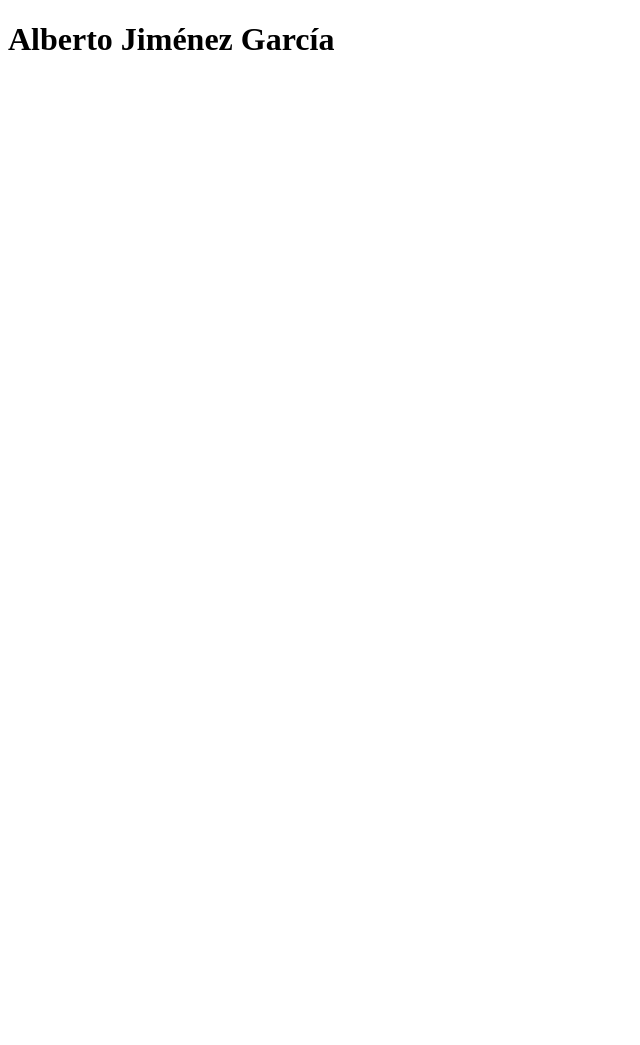
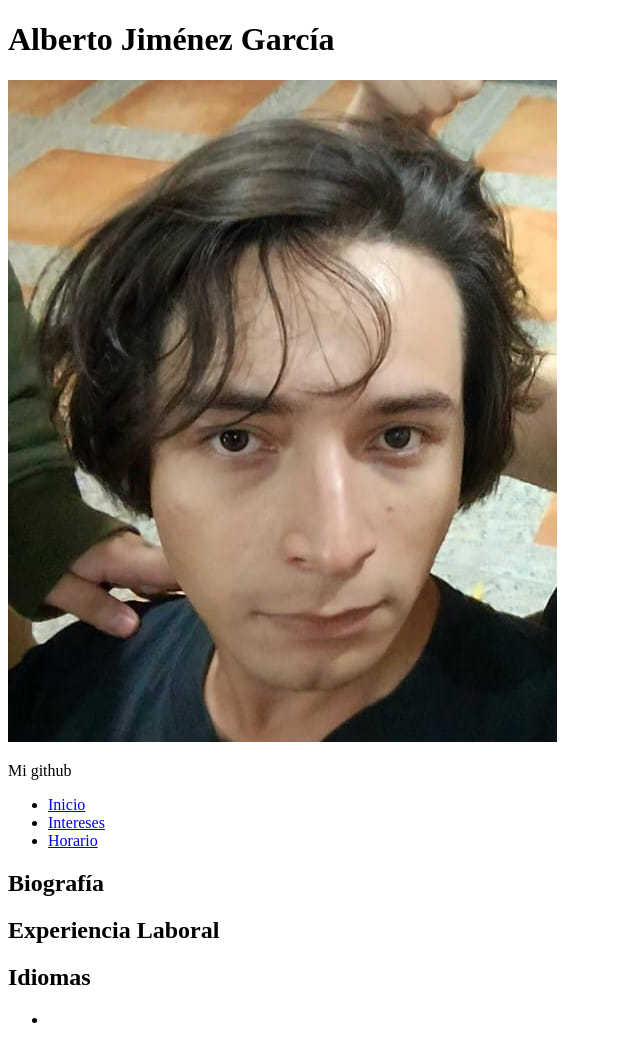
Before and after one commit to Albertojg05/Curriculum_JimenezAlberto, a plain HTML site: page index.html in a window 1280 px wide. Shown: the whole page, without its empty margins (0-640 px from the left). Before the commit the page ends 800 px from the top, so only its background shows below. Drawn offline with Linux system fonts and the light colour scheme.

Commit message:
Index estructura

```diff
--- a/index.html
+++ b/index.html
@@ -1,17 +1,46 @@
 <!DOCTYPE html>
 <html>
+
 <head>
     <title>Curriculum - Alberto</title>
     <meta charset="UTF-8">
 </head>
+
 <body>
     <header>
         <h1>Alberto Jiménez García</h1>
-
+        <img src="img/foto.jpg" alt="Mi foto" width="">
         <p>
-                <a herf=""></a>
+            <a herf="https://github.com/Albertojg05">Mi github</a>
             <a href="albertojimgar@hotmail.com"></a>
         </p>
     </header>
+    <nav>
+        <ul>
+            <li><a href="index.html">Inicio</a></li>
+            <li><a href="interests.html">Intereses</a></li>
+            <li><a href="schedule.html">Horario</a></li>
+        </ul>
+    </nav>
+
+    <main>
+        <section>
+            <h2>Biografía</h2>
+            <p></p>
+        </section>
+
+        <section>
+            <h2>Experiencia Laboral</h2>
+            <p></p>
+        </section>
+
+        <sectio>
+            <h2>Idiomas</h2>
+            <ul>
+                <li></li>
+            </ul>
+        </sectio>
+    </main>
 </body>
+
 </html>
```
Also changed, not shown: img/foto.jpg (added), interests.html (added), schedule.html (added). Lines whose indentation alone changed are shown as unchanged.
